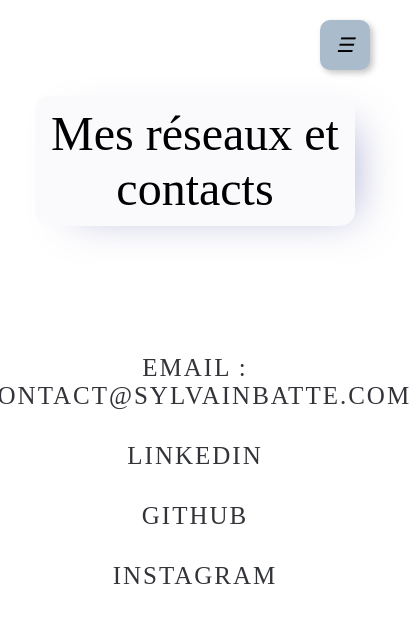
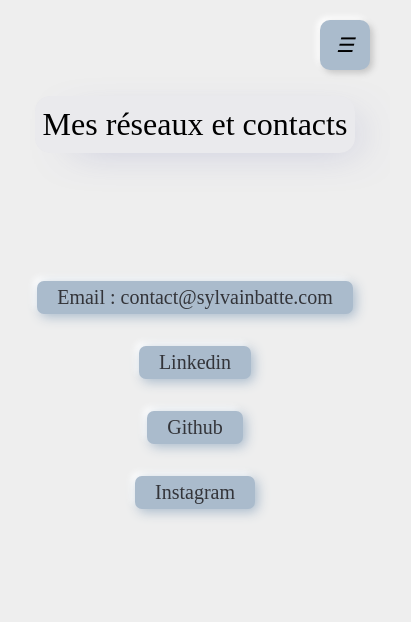
Before and after one commit to sylvainbatte/personalWebsite, a Vue app: page /contact in a window 390 px wide. Shown: the top 622 px of the page, 411 px wide, since content can reach past the window. Built offline with nearby package versions, Linux system fonts and the light colour scheme.

Commit message:
add smartphone button style & update css

```diff
--- a/src/assets/main.css
+++ b/src/assets/main.css
@@ -4,7 +4,7 @@
   --main-text-color: #333439;
   --main-text-accent-color: rgb(147, 165, 182);
   --main-accent-color: #ABC;
-  --main-background-color: #FAFAFA;
+  --main-background-color: #f3f3f3;
 }
 
 *,
@@ -18,6 +18,7 @@
 body, html {
   min-height: 100vh;
   cursor: none;
+  background-color: #eeeeee;
 }
 
 .responsive-container {
@@ -45,6 +46,8 @@
 @media screen and (max-width: 500px) {
   .title {
     width: 320px;
+    font-size: 2em;
+    margin-top: 3em;
   }
 }
 
--- a/src/components/ButtonItem.vue
+++ b/src/components/ButtonItem.vue
@@ -18,6 +18,7 @@
 </template>
 
 <style scoped>
+
   div {
     display: flex;
     width: 340px;
@@ -27,6 +28,21 @@
 
   a {
     text-decoration: none;
+  }
+
+  @media screen and (max-width: 500px) {
+    a {
+      padding: 5px 20px;
+      font-size: 20px;
+      color: var(--main-text-color);
+      background-color: var(--main-accent-color);
+      box-shadow: 3px 3px 12px var(--main-accent-color), -4px -4px 6px #ffffff;
+      border-radius: 7px;
+    }
+  }
+
+  @media screen and (min-width: 501px){
+    a {
       text-transform: uppercase;
       text-align: center;
       letter-spacing: 2px;
@@ -35,9 +51,8 @@
       transition: 0.4s;
       display: inline;
       position: relative;
-  }
 
-  a::before, a::after {
+      &::before, &::after {
         content: "";
         display: block;
         width: 0%;
@@ -47,17 +62,18 @@
         position: absolute;
       }
 
-  a::before {
+      &::before {
         right: 0px;
         top: -5px;
       }
 
-  a::after {
+      &::after {
         left: 0px;
         bottom: -5px;
       }
 
-  a:hover {
+      &:hover {
+
         letter-spacing: 7px;
         color: var(--main-text-accent-color);
 
@@ -66,4 +82,7 @@
           height: 2px;
         }
       }
+    }
+  }
+
 </style>
--- a/src/views/PresentationView.vue
+++ b/src/views/PresentationView.vue
@@ -89,6 +89,7 @@
   }
 }
 
+
 h2 {
     font-weight: bold;
     font-size: 20px;
@@ -108,6 +109,7 @@
     border-radius: 20px;
 }
 
+
 #description {
     width: 340px;
     background: var(--main-background-color);
@@ -123,7 +125,24 @@
 
     p {
         text-align: center;
+    }
+}
+
+@media screen and (max-width: 500px) {
+    #description p {
         font-size: 15px;
+    }
+}
+
+@media screen and (min-width: 501px) {
+    #description h2 {
+        font-size: 30px;
+        margin-bottom: 25px;
+    }
+
+    #description p {
+        font-size: 18px;
+        margin-bottom: 20px;
     }
 }
 
@@ -149,10 +168,14 @@
         }
 
         .line {
-            height: 103px;
+            height: 120px;
             width: 2px;
             background: var(--main-accent-color);
             margin-left: 5.3px;
+        }
+
+        .line:last-child {
+            height: 75px;
         }
     }
 
@@ -160,9 +183,10 @@
 
         margin-left: 12px;
         margin-top: 35px;
-        transform: translateY(-50px);
+        height: 760px;
 
         .card {
+            transform: translateY(-60px);
             width: 230px;
             height: 100px;
             padding-top: 25px;
```
Lines whose indentation alone changed are shown as unchanged.
